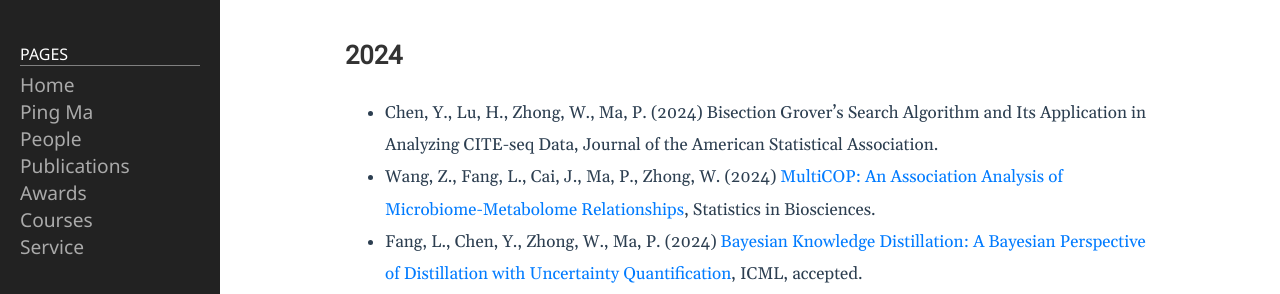
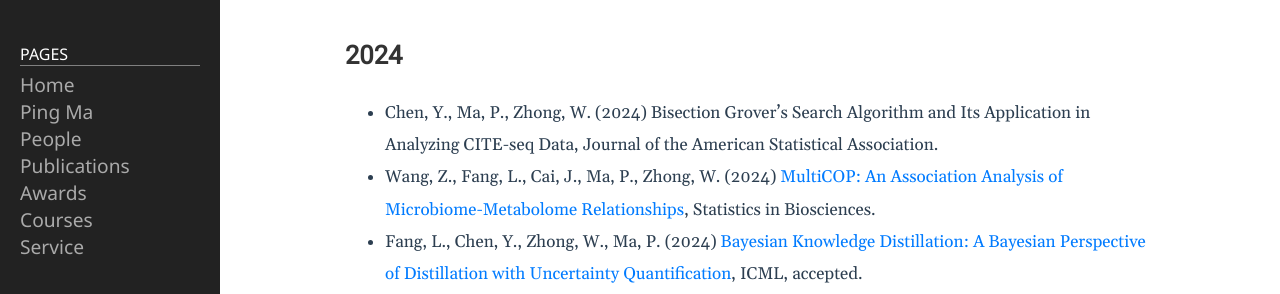
Before and after one commit to BDALpingio/BDALpingio.github.io, a Jekyll site: the page built from 3_publications.md, in a window 1280 px wide and 900 px high. Shown: the part 167-461 px from the top of the window. Built offline with Jekyll 4.4.1, drawn with Linux system fonts in a browser that asks for light colours.

```diff
--- a/3_publications.md
+++ b/3_publications.md
@@ -7,7 +7,7 @@ permalink: /3_publications/
 ### Articles
 
 ## 2024
-- Chen, Y., Lu, H., Zhong, W., Ma, P. (2024) Bisection Grover’s Search Algorithm and Its Application in Analyzing CITE-seq Data, Journal of the American Statistical Association.
+- Chen, Y., Ma, P., Zhong, W. (2024) Bisection Grover’s Search Algorithm and Its Application in Analyzing CITE-seq Data, Journal of the American Statistical Association.
 - Wang, Z., Fang, L., Cai, J., Ma, P., Zhong, W. (2024) [MultiCOP: An Association Analysis of Microbiome-Metabolome Relationships](https://drive.google.com/file/d/1ziOs1fgjxSvBtdeNdoaBwN_9Dvohy8kA/view?usp=sharing), Statistics in Biosciences.
 - Fang, L., Chen, Y., Zhong, W., Ma, P. (2024) [Bayesian Knowledge Distillation: A Bayesian Perspective of Distillation with Uncertainty Quantification](
 https://openreview.net/pdf?id=knZ4NYzGUd
```
